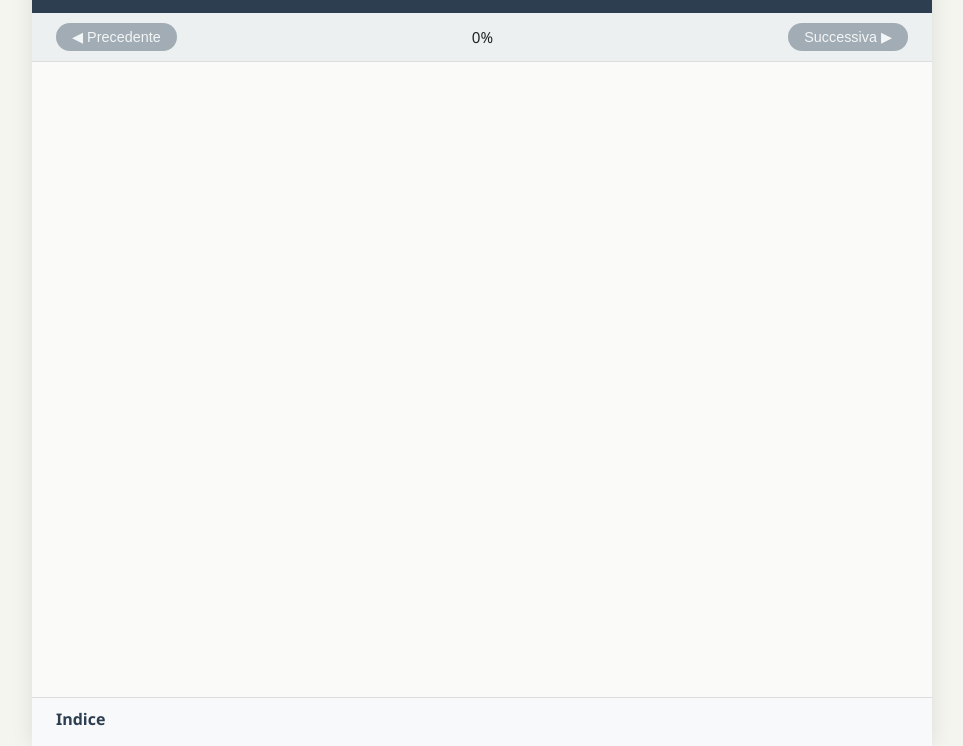
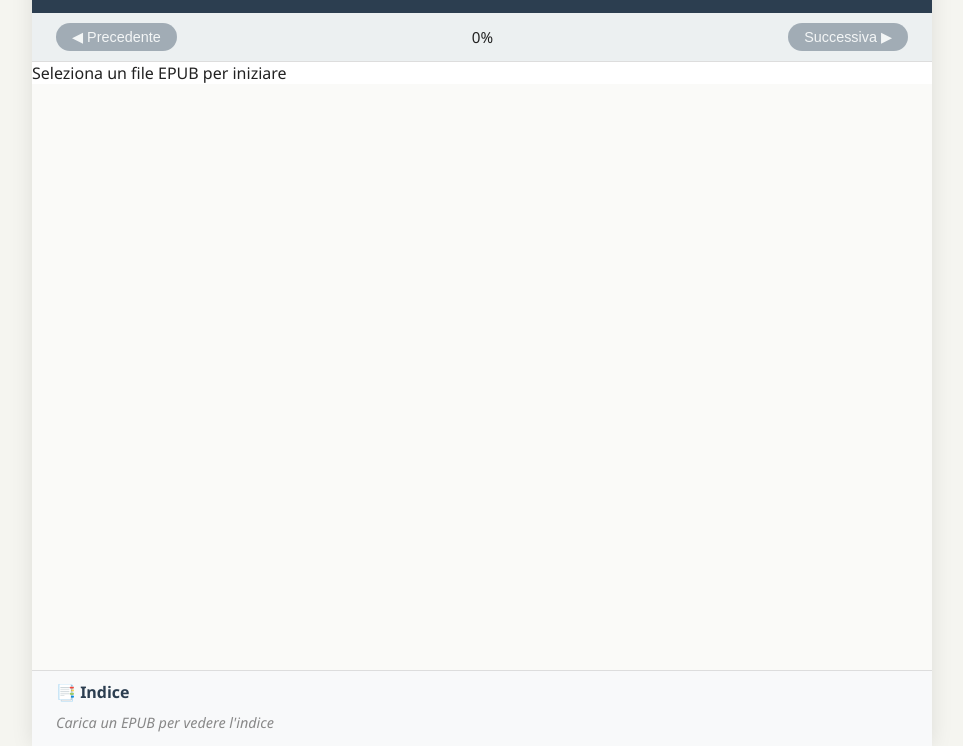
Before and after one commit to micmax1000-afk/Lettore-Epub, a plain HTML site: page index.html in a window 1280 px wide. Shown: the part 54-800 px from the top of the page, without its empty margins (158-1121 px from the left). Drawn offline with Linux system fonts and the light colour scheme.

Commit message:
Enhance index.html with accessibility and UI updates

```diff
--- a/index.html
+++ b/index.html
@@ -2,33 +2,36 @@
 <html lang="it">
 <head>
     <meta charset="UTF-8">
-    <meta name="viewport" content="width=device-width, initial-scale=1.0">
+    <meta name="viewport" content="width=device-width, initial-scale=1.0, maximum-scale=1.0, user-scalable=no">
     <title>EPUB Reader</title>
     <link rel="stylesheet" href="styles.css">
 </head>
 <body>
     <div id="container">
-        <!-- Intestazione -->
         <header>
             <h1>📖 EPUB Reader</h1>
             <label for="file-input" class="btn">Carica EPUB</label>
             <input type="file" id="file-input" accept=".epub">
         </header>
 
-        <!-- Pannello di controllo -->
         <div id="controls">
             <button id="prev" disabled>◀ Precedente</button>
             <span id="progress">0%</span>
             <button id="next" disabled>Successiva ▶</button>
         </div>
 
+        <!-- Messaggio di stato -->
+        <div id="status">Seleziona un file EPUB per iniziare</div>
+
         <!-- Area di lettura -->
         <div id="viewer"></div>
 
-        <!-- Indice (toc) -->
+        <!-- Indice (TOC) -->
         <div id="toc-panel">
-            <h3>Indice</h3>
-            <ul id="toc-list"></ul>
+            <h3>📑 Indice</h3>
+            <ul id="toc-list">
+                <li style="color:#888; font-style:italic;">Carica un EPUB per vedere l'indice</li>
+            </ul>
         </div>
     </div>
 
```
